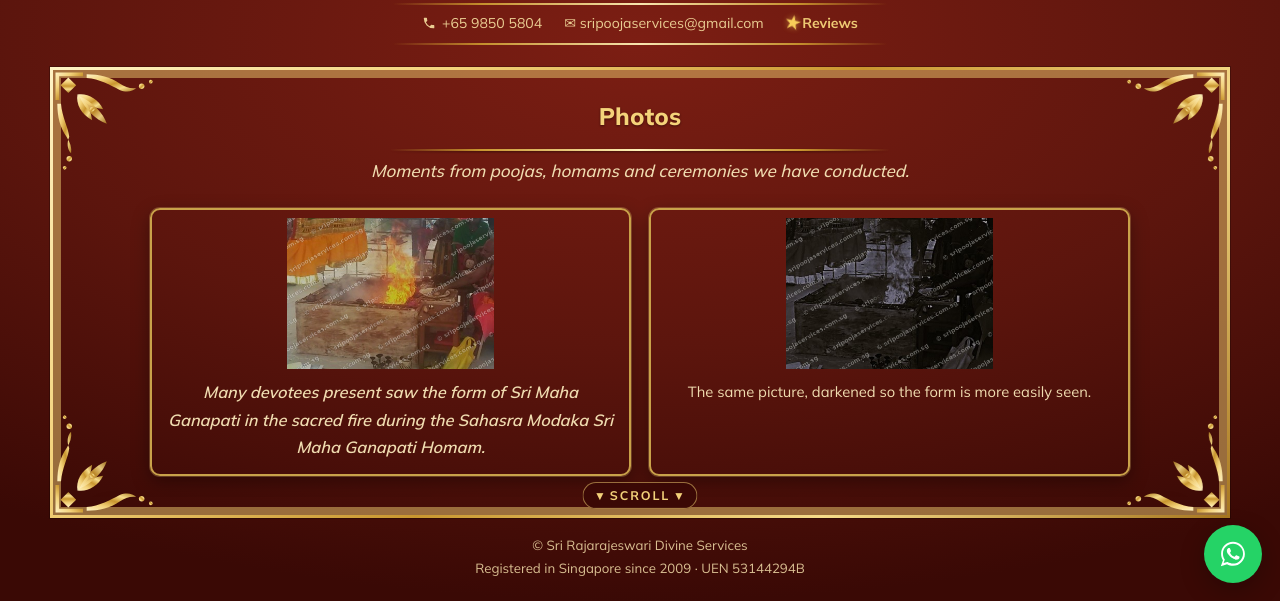
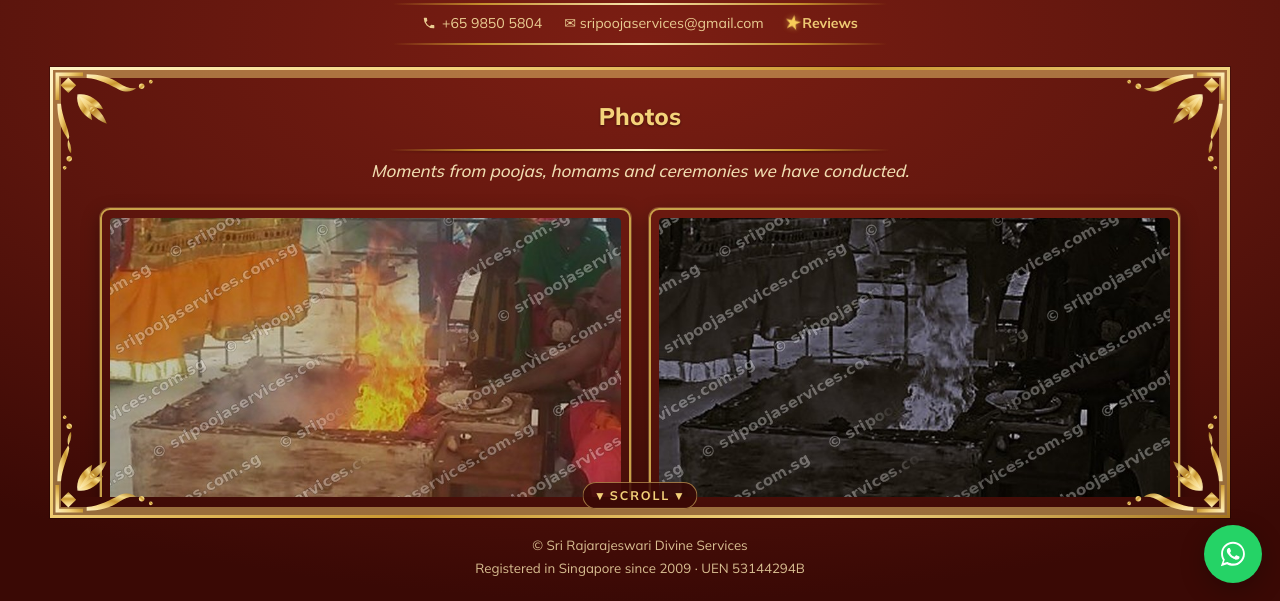
Before and after one commit to sripoojaservices/sripoojaservices-website, a plain HTML site: page photo.htm in a window 1280 px wide. Shown: the part 199-800 px from the top of the page. Drawn offline with Linux system fonts and the light colour scheme; a web font is replaced by a local one.

Commit message:
Fire pair: bigger photos
Co-Authored-By: Claude Opus 5.5 <noreply@anthropic.com>
Claude-Session: https://claude.ai/code/session_01XfYPcg9wYB2SYewJi32MZp

```diff
--- a/photo.htm
+++ b/photo.htm
@@ -15,7 +15,7 @@
 <link rel="preconnect" href="https://fonts.googleapis.com">
 <link rel="preconnect" href="https://fonts.gstatic.com" crossorigin>
 <link href="https://fonts.googleapis.com/css2?family=Cormorant+Garamond:wght@500;600;700&family=Tiro+Devanagari+Hindi&family=Noto+Serif+Devanagari:wght@700;900&family=Mulish:wght@400;500;600;700;800&display=swap" rel="stylesheet">
-<link rel="stylesheet" href="style.css?v=115">
+<link rel="stylesheet" href="style.css?v=116">
 </head>
 <body>
 <div class="site-head">
--- a/style.css
+++ b/style.css
@@ -825,3 +825,6 @@ html body section div.faq-item.faq-key{background:rgba(30,4,2,.55)!important;bor
 }
 @media (min-width:561px){html.gf-fixed .fire-feature img{max-height:calc(var(--gfh,70vh) - 300px)!important}}
 html body .fire-feature figure{justify-content:flex-start!important}
+/* v116 fire pair: bigger photos (captions may need a short scroll) */
+@media (min-width:561px){html.gf-fixed .fire-feature img{max-height:none!important;min-height:0}}
+html body .fire-feature .ff-pair{max-width:1080px!important}
```
Also changed, not shown: bagavathi-seva.htm (+1 -1 lines), business-inauguration-pooja.htm (+1 -1 lines), contact.htm (+1 -1 lines), extra_mile.htm (+1 -1 lines), faq.htm (+1 -1 lines), ganapati-homam.htm (+1 -1 lines), graha-pravesam.htm (+1 -1 lines), index.htm (+1 -1 lines), index.html (+1 -1 lines), mrityunjaya-homam.htm (+1 -1 lines), navagraha-shanti-homam.htm (+1 -1 lines), reviews.htm (+1 -1 lines), sathyanarayana-pooja.htm (+1 -1 lines), service.htm (+1 -1 lines), 1 more files.
